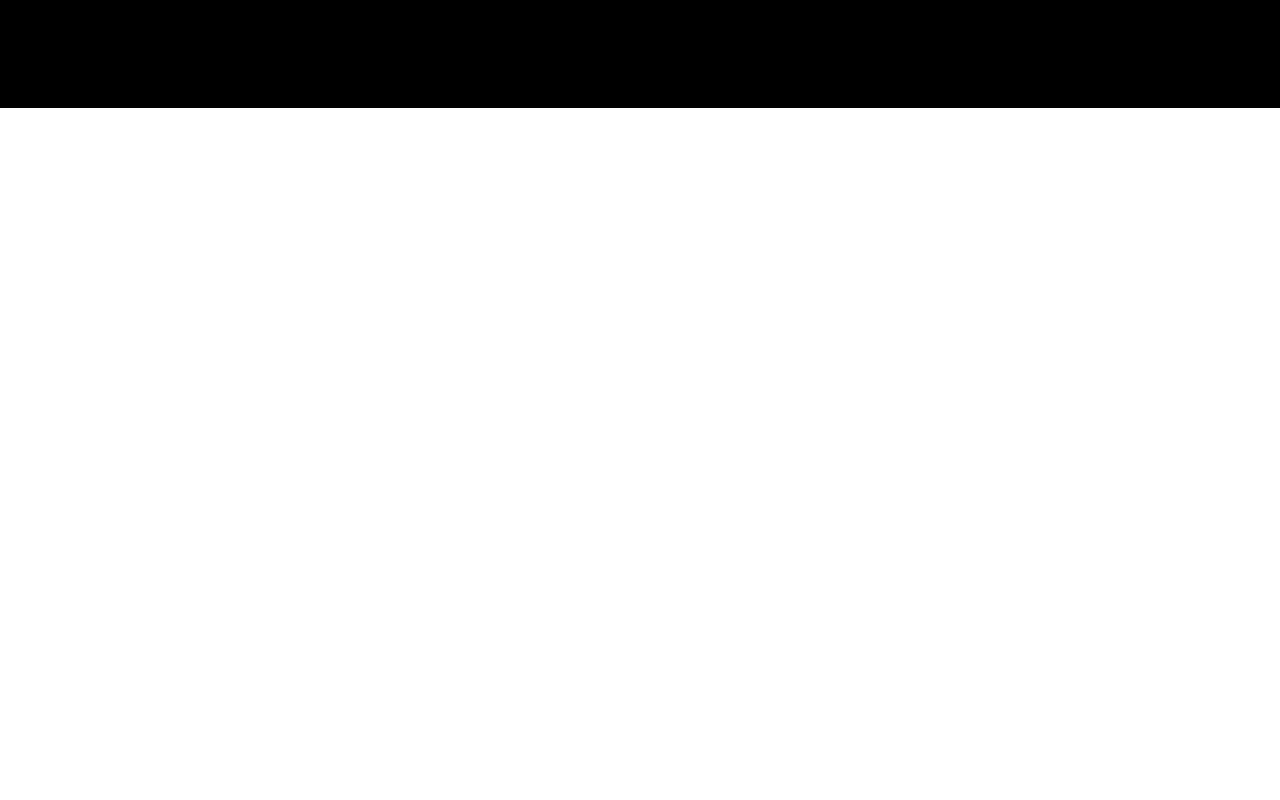
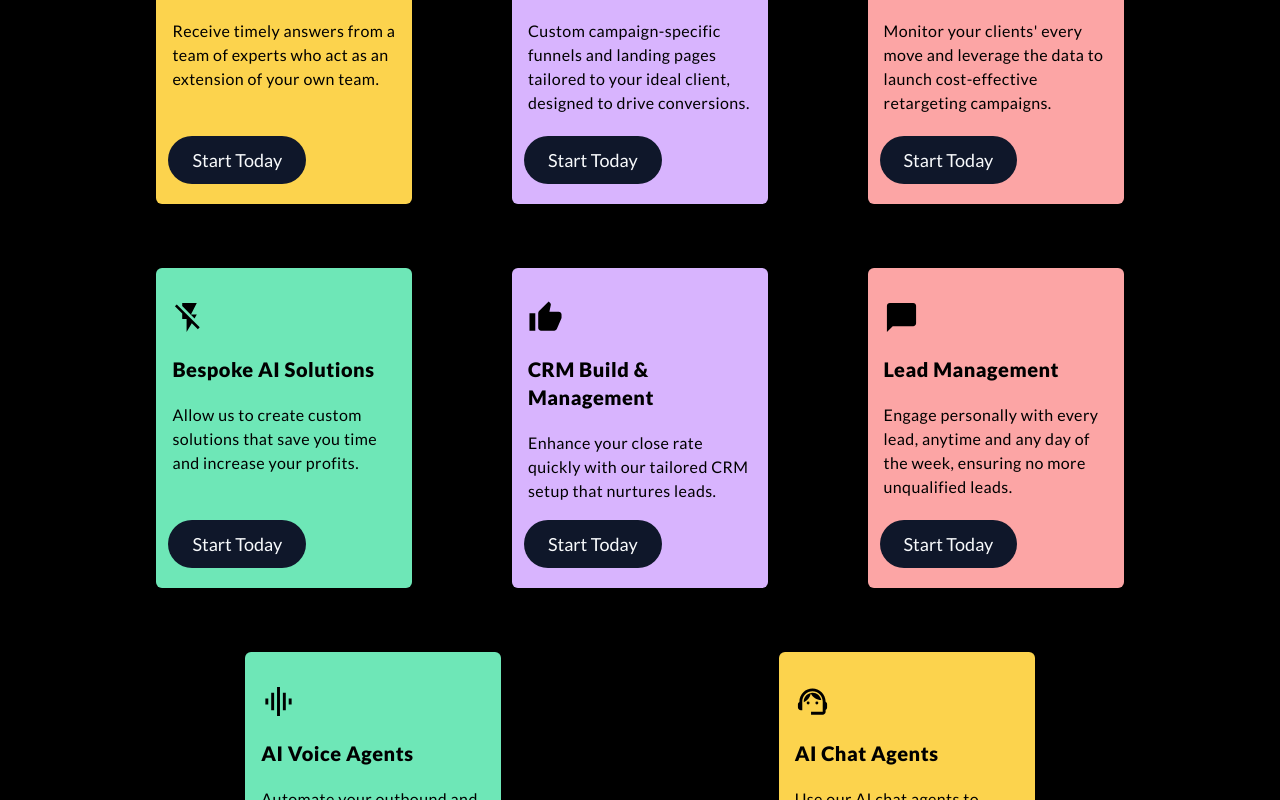
Before and after one commit to Ehtesham-Zahid/Sales-System-Landing-Page, a React (Vite) app: page / in a window 1280 px wide. Shown: the part 1500-2300 px from the top of the page. Before the commit the page ends 1608 px from the top, so only its background shows below. Built offline with nearby package versions, Linux system fonts and the light colour scheme.

Commit message:
Services Section Complete

```diff
--- a/src/components/ServiceCard/ServiceCard.jsx
+++ b/src/components/ServiceCard/ServiceCard.jsx
@@ -1,9 +1,71 @@
-const ServiceCard = () => {
+/* eslint-disable react/prop-types */
+import clsx from "clsx";
+
+import { Button } from "@/shadcn-components/ui/button";
+
+import HelpIcon from "@mui/icons-material/Help";
+import TimelineIcon from "@mui/icons-material/Timeline";
+import BarChartIcon from "@mui/icons-material/BarChart";
+import FlashOffIcon from "@mui/icons-material/FlashOff";
+import ThumbUpIcon from "@mui/icons-material/ThumbUp";
+import ChatBubbleIcon from "@mui/icons-material/ChatBubble";
+import GraphicEqIcon from "@mui/icons-material/GraphicEq";
+import SupportAgentIcon from "@mui/icons-material/SupportAgent";
+
+const ServiceCard = (props) => {
+  const { bgColor, title, description, icon } = props;
+
+  let selectedIcon;
+
+  switch (icon) {
+    case "HelpIcon":
+      selectedIcon = <HelpIcon fontSize="large" />;
+      break;
+    case "TimelineIcon":
+      selectedIcon = <TimelineIcon fontSize="large" />;
+      break;
+    case "BarChartIcon":
+      selectedIcon = <BarChartIcon fontSize="large" />;
+      break;
+    case "FlashOffIcon":
+      selectedIcon = <FlashOffIcon fontSize="large" />;
+      break;
+    case "ThumbUpIcon":
+      selectedIcon = <ThumbUpIcon fontSize="large" />;
+      break;
+    case "ChatBubbleIcon":
+      selectedIcon = <ChatBubbleIcon fontSize="large" />;
+      break;
+    case "GraphicEqIcon":
+      selectedIcon = <GraphicEqIcon fontSize="large" />;
+      break;
+    case "SupportAgentIcon":
+      selectedIcon = <SupportAgentIcon fontSize="large" />;
+      break;
+    default:
+      selectedIcon = <HelpIcon fontSize="large" />;
+      break;
+  }
+
+  const bgColorClass = clsx({
+    "bg-red-300": bgColor === "red",
+    "bg-purple-300": bgColor === "purple",
+    "bg-emerald-300": bgColor === "emerald",
+    "bg-amber-300": bgColor === "amber",
+  });
+
   return (
-    <div className="w-32">
-      <div></div>
-      <div></div>
-      <div></div>
+    <div
+      className={`relative w-64 h-80 mx-2 rounded-md ${bgColorClass} px-4 py-8 hover:cursor-pointer transition ease-in-out hover:-translate-y-1 hover:scale-110 duration-500`}
+    >
+      <div className="mb-5">{selectedIcon}</div>
+      <p className="mb-5 font-black text-xl tracking-wide">{title}</p>
+      <p className="mb-5 tracking-wide">{description}</p>
+      <div className="absolute bottom-5 left-3">
+        <Button className="rounded-full p-6 font-medium text-lg">
+          Start Today
+        </Button>
+      </div>
     </div>
   );
 };
--- a/src/components/ServicesSection/ServicesSection.jsx
+++ b/src/components/ServicesSection/ServicesSection.jsx
@@ -1,20 +1,72 @@
+import ServiceCard from "../ServiceCard/ServiceCard";
+
 const ServicesSection = () => {
   return (
     <div className="w-screen bg-black flex justify-center min-h-screen">
       <div className="w-full sm:w-5/6 2xl:w-3/4">
-        <div className="flex flex-col items-center justify-center mt-10 ">
-          <p className="  text-7xl text-center text-white font-bold w-3/5 leading-tight my-10">
+        <div className="flex flex-col items-center justify-center mt-10">
+          <p className="text-4xl min-[500px]:text-5xl min-[500px]:leading-tight md:text-6xl xl:text-7xl text-center text-white font-bold w-4/5 lg:w-2/3 2xl:w-3/5  my-10">
             End-to-End AI-Powered Sales Systems
           </p>
-          <p className="text-white text-xl   w-3/4 text-center font-medium tracking-wide">
+          <p className="text-white min-[500px]:text-lg  w-5/6 lg:w-3/4 text-center font-medium tracking-wide">
             Avoid the hassle and expense of expanding your team by leveraging AI
             efficiency. We replace traditional systems and costly agencies with
             a one-time setup fee and simple monthly management.
           </p>
-          <p className="text-white text-xl   w-2/3 text-center font-medium  tracking-wide my-10">
+          <p className="text-white min-[500px]:text-lg w-3/4 lg:w-2/3 text-center font-medium tracking-wide my-10">
             The ideal solution for startups and businesses aiming to scale
             without incurring significant costs.
           </p>
+        </div>
+        <div className="flex justify-around flex-wrap gap-y-16 items-center my-5">
+          <ServiceCard
+            bgColor="amber"
+            title="Consulting"
+            description="Receive timely answers from a team of experts who act as an extension of your own team."
+            icon={"HelpIcon"}
+          />
+          <ServiceCard
+            bgColor="purple"
+            title="Sales Funnels"
+            description="Custom campaign-specific funnels and landing pages tailored to your ideal client, designed to drive conversions."
+            icon={"TimelineIcon"}
+          />
+          <ServiceCard
+            bgColor="red"
+            title="Tracking & Analytics"
+            description="Monitor your clients' every move and leverage the data to launch cost-effective retargeting campaigns."
+            icon={"BarChartIcon"}
+          />
+          <ServiceCard
+            bgColor="emerald"
+            title="Bespoke AI Solutions"
+            description="Allow us to create custom solutions that save you time and increase your profits."
+            icon={"FlashOffIcon"}
+          />
+          <ServiceCard
+            bgColor="purple"
+            title="CRM Build & Management"
+            description="Enhance your close rate quickly with our tailored CRM setup that nurtures leads."
+            icon={"ThumbUpIcon"}
+          />
+          <ServiceCard
+            bgColor="red"
+            title="Lead Management"
+            description="Engage personally with every lead, anytime and any day of the week, ensuring no more unqualified leads."
+            icon={"ChatBubbleIcon"}
+          />
+          <ServiceCard
+            bgColor="emerald"
+            title="AI Voice Agents"
+            description="Automate your outbound and inbound calls with our custom AI voice agents, handling all the heavy lifting for you."
+            icon={"GraphicEqIcon"}
+          />
+          <ServiceCard
+            bgColor="amber"
+            title="AI Chat Agents"
+            description="Use our AI chat agents to capture lead data, onboard clients, and handle various tasks."
+            icon={"SupportAgentIcon"}
+          />
         </div>
       </div>
     </div>
```
Also changed, not shown: src/components/SideDrawer/SideDrawer.jsx (+1 -13 lines).
